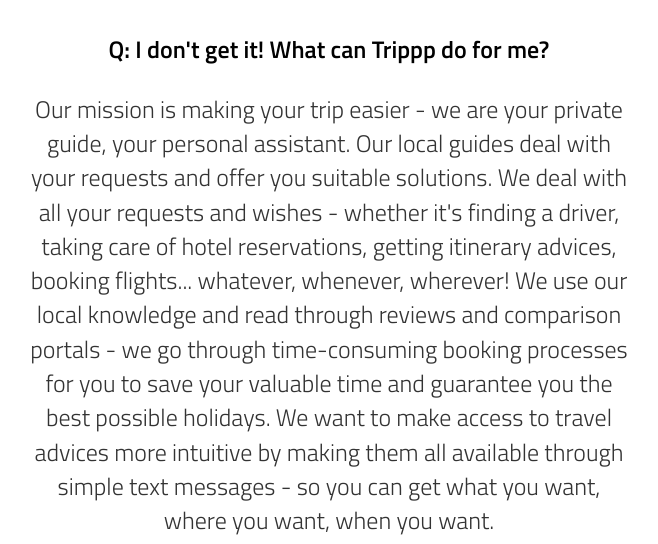
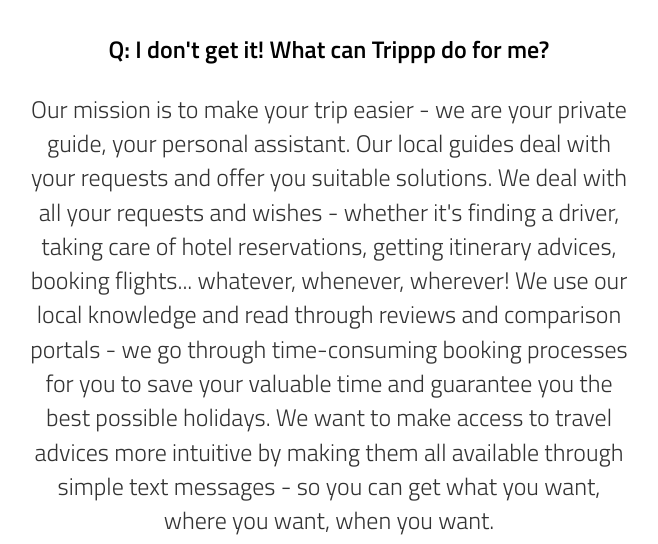
Before and after one commit to pierrecuquemelle/Iceme-github-pages, a plain HTML site: page index.html in a window 1280 px wide. Shown: the part 2671-3215 px from the top of the page, 311-969 px from the left. Drawn offline with nearby package versions, Linux system fonts and the light colour scheme; a script that the page names is missing.

Commit message:
Tripp text adjusment

```diff
--- a/index.html
+++ b/index.html
@@ -115,7 +115,7 @@
 
 	<div class="col-md-6 col-md-offset-3 col-xs-12">
 	<p class="question">Q: I don't get it! What can Trippp do for me?</p>
-	<p>Our mission is making your trip easier - we are your private guide, your personal assistant. Our local guides deal with your requests and offer you suitable solutions. We deal with all your requests and wishes - whether it's finding a driver, taking care of hotel reservations, getting itinerary advices, booking flights... whatever, whenever, wherever! We use our local knowledge and read through reviews and comparison portals - we go through time-consuming booking processes for you to save your valuable time and guarantee you the best possible holidays. We want to make access to travel advices more intuitive by making them all available through simple text messages - so you can get what you want, where you want, when you want.</p>
+	<p>Our mission is to make your trip easier - we are your private guide, your personal assistant. Our local guides deal with your requests and offer you suitable solutions. We deal with all your requests and wishes - whether it's finding a driver, taking care of hotel reservations, getting itinerary advices, booking flights... whatever, whenever, wherever! We use our local knowledge and read through reviews and comparison portals - we go through time-consuming booking processes for you to save your valuable time and guarantee you the best possible holidays. We want to make access to travel advices more intuitive by making them all available through simple text messages - so you can get what you want, where you want, when you want.</p>
 	</div>
 
  	<div class="col-md-6 col-md-offset-3 col-xs-12">
```
